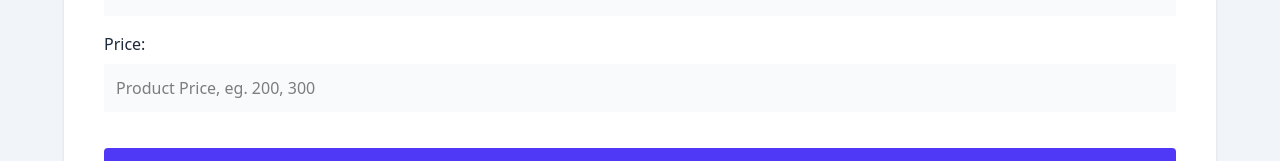
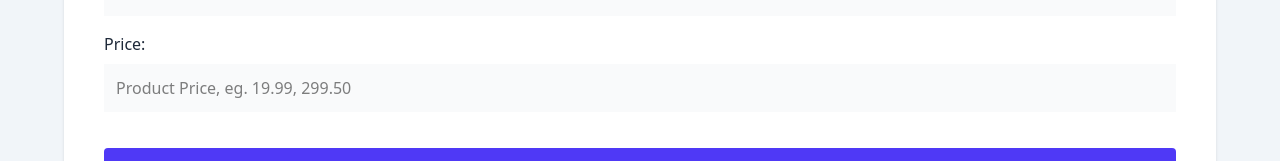
Before and after one commit to Molina-Daniel/stock-manager-pern, a React (Vite) app in the folder client/: page /products/new in a window 1280 px wide. Shown: the part 348-509 px from the top of the page. Built offline with nearby package versions, Linux system fonts and the light colour scheme.

Commit message:
fix: price input accept floats

```diff
--- a/client/src/components/ProductForm.tsx
+++ b/client/src/components/ProductForm.tsx
@@ -25,9 +25,10 @@ export default function ProductForm({ product }: { product?: Product }) {
           id="price"
           type="number"
           className="mt-2 block w-full p-3 bg-gray-50"
-          placeholder="Product Price, eg. 200, 300"
+          placeholder="Product Price, eg. 19.99, 299.50"
           name="price"
           defaultValue={product?.price}
+          step="any"
         />
       </div>
     </>
```
